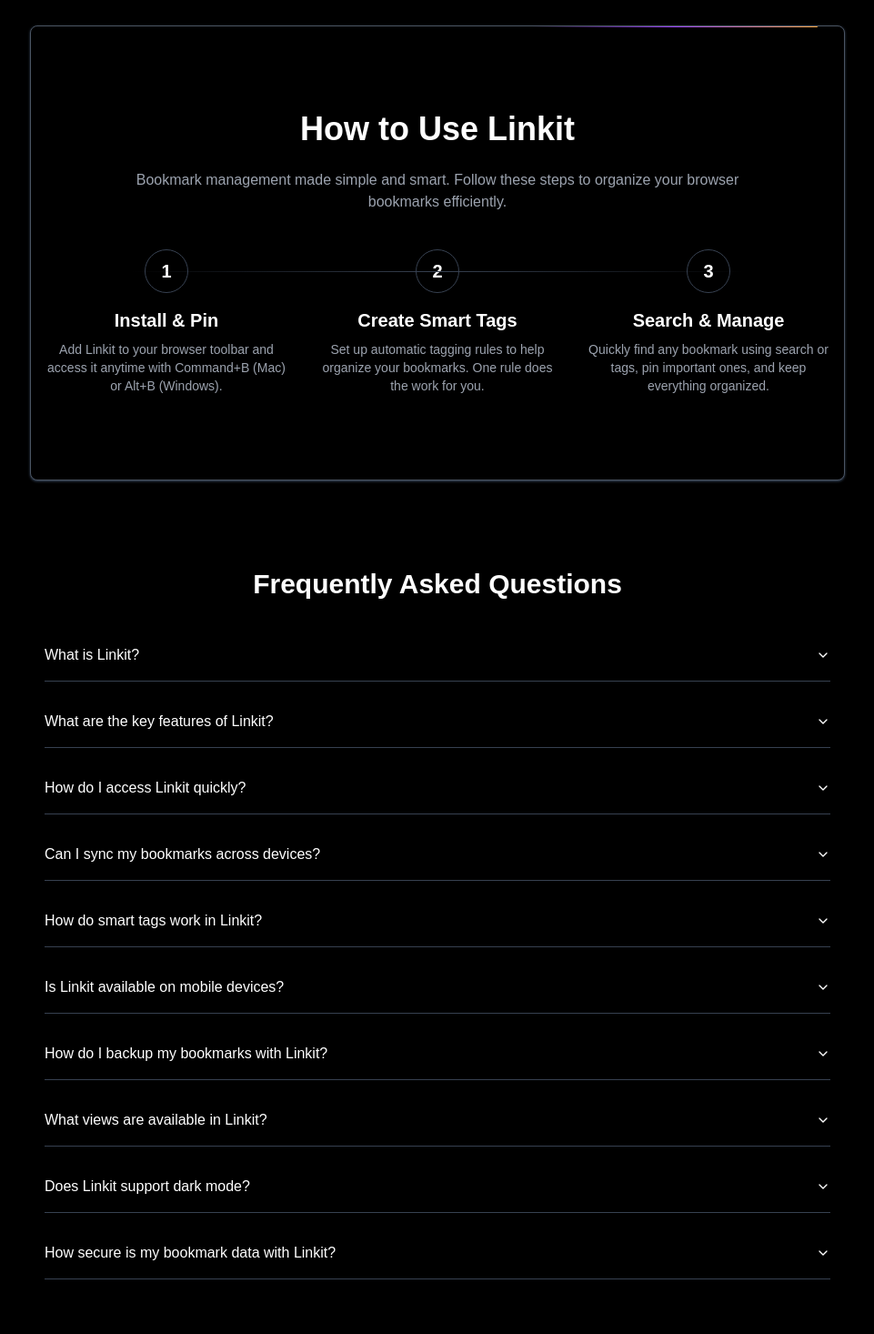
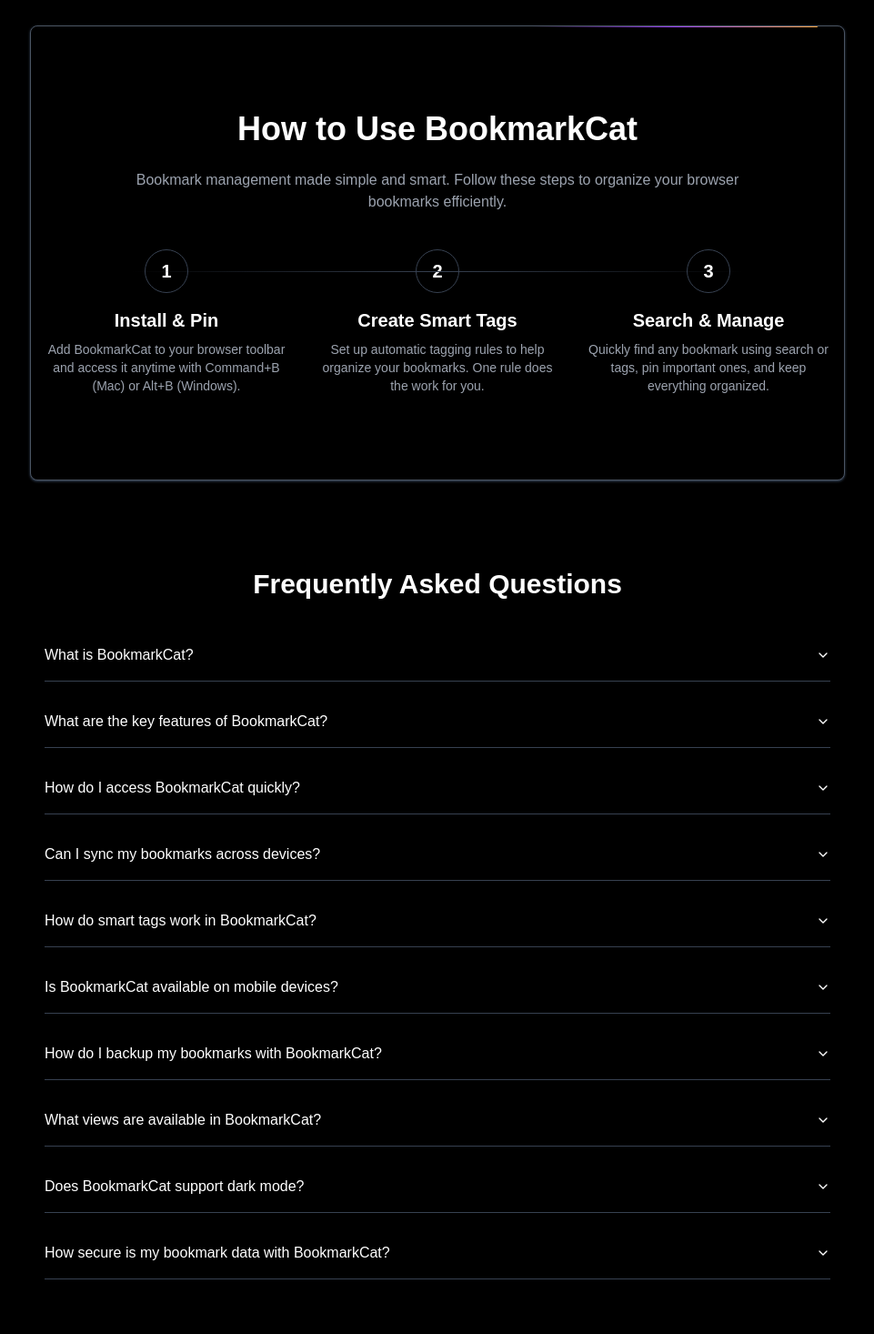
Before and after one commit to lnmput/iwithlink, a Next.js app: page / in a window 1280 px wide. Shown: the part 500-1966 px from the top of the page at 91% size, without its empty margins (159-1120 px from the left). Built offline with nearby package versions, Linux system fonts and the light colour scheme.

Commit message:
修改项目名称

```diff
--- a/package.json
+++ b/package.json
@@ -1,5 +1,5 @@
 {
-  "name": "ai2notion",
+  "name": "bookmark-cat",
   "version": "0.1.0",
   "private": true,
   "scripts": {
--- a/repopack.json
+++ b/repopack.json
@@ -1,6 +1,6 @@
 {
     "output": {
-      "filePath": "LINK IT NOW.txt",
+      "filePath": "BookmarkCat.txt",
       "style": "txt",
       "headerText": "a extension for chrome",
       "removeComments": false,
@@ -21,7 +21,7 @@
         ".plasmo",
         "*.github",
         ".idea",
-        "LINK IT NOW.*"
+        "BookmarkCat.*"
       ]
     }
   }
--- a/src/app/layout.tsx
+++ b/src/app/layout.tsx
@@ -17,7 +17,7 @@
   icons: {
     icon: 'favicon.ico',
   },
-  title: "LINK IT NOW",
+      title: "BookmarkCat",
   description: "",
 };
 
--- a/src/app/page.tsx
+++ b/src/app/page.tsx
@@ -12,12 +12,12 @@
         <h1 className="text-4xl md:text-6xl lg:text-7xl font-bold mb-6 flex items-center justify-center gap-4">
           <Image
             src="/logo.png"
-            alt="Link It Now Logo"
+                            alt="BookmarkCat Logo"
             width={70}
             height={70}
             className="w-8 md:w-14 lg:w-14 h-auto rounded"
           />
-          LINK IT NOW
+                          BookmarkCat
         </h1>
         <p>Make Your Web Bookmarks Smarter</p>
         <div className="relative">
--- a/src/app/privacy-policy/page.tsx
+++ b/src/app/privacy-policy/page.tsx
@@ -7,7 +7,7 @@
         <h1 className="text-2xl font-bold mb-4">Privacy Policy</h1>
 
         <section className="text-sm max-w-2xl">
-          <p className="mb-4">At LINK IT NOW, we are committed to protecting your privacy. This Privacy Policy explains how we collect, use, and safeguard your information when you use our Chrome extension for bookmark management.</p>
+          <p className="mb-4">At BookmarkCat, we are committed to protecting your privacy. This Privacy Policy explains how we collect, use, and safeguard your information when you use our Chrome extension for bookmark management.</p>
 
           <h2 className="text-lg font-semibold mb-2">1. Information We Collect</h2>
           <p className="mb-4">We collect only the bookmark data that you choose to manage through our extension, including bookmark titles, URLs, and any organizational structures you create. We do not collect any personal information beyond what is necessary for the core functionality of our bookmark management features.</p>
--- a/src/components/ui/faq.tsx
+++ b/src/components/ui/faq.tsx
@@ -6,44 +6,44 @@
 
   const faqItems = [
     {
-        question: "What is Linkit?",
-        answer: "Linkit is a smart bookmark manager browser extension that helps users organize and manage their bookmarks efficiently. It features automatic tag organization, quick search, and cloud sync capabilities."
+            question: "What is BookmarkCat?",
+    answer: "BookmarkCat is a smart bookmark manager browser extension that helps users organize and manage their bookmarks efficiently. It features automatic tag organization, quick search, and cloud sync capabilities."
     },
     {
-        question: "What are the key features of Linkit?",
+        question: "What are the key features of BookmarkCat?",
         answer: "Key features include smart tag rules for automatic bookmark organization, quick search with Command+K/Ctrl+K, multiple views (All, Hot, Recent, Pinned), dark mode support, and cloud sync using GitHub Gist."
     },
     {
-        question: "How do I access Linkit quickly?",
-        answer: "You can access Linkit using the keyboard shortcut Command+B (Mac) or Alt+B (Windows) once the extension is installed and pinned to your browser toolbar."
+            question: "How do I access BookmarkCat quickly?",
+    answer: "You can access BookmarkCat using the keyboard shortcut Command+B (Mac) or Alt+B (Windows) once the extension is installed and pinned to your browser toolbar."
     },
     {
         question: "Can I sync my bookmarks across devices?",
-        answer: "Yes, Linkit allows you to sync your bookmarks and settings across devices through GitHub Gist. Simply sign in with your GitHub account to enable sync functionality."
+        answer: "Yes, BookmarkCat allows you to sync your bookmarks and settings across devices through GitHub Gist. Simply sign in with your GitHub account to enable sync functionality."
     },
     {
-        question: "How do smart tags work in Linkit?",
+        question: "How do smart tags work in BookmarkCat?",
         answer: "Smart tags automatically categorize your bookmarks based on rules you create. These rules can match URL patterns or titles, helping you organize bookmarks without manual effort."
     },
     {
-        question: "Is Linkit available on mobile devices?",
-        answer: "Currently, Linkit is designed as a browser extension for desktop use. It works with major desktop browsers that support extensions."
+        question: "Is BookmarkCat available on mobile devices?",
+        answer: "Currently, BookmarkCat is designed as a browser extension for desktop use. It works with major desktop browsers that support extensions."
     },
     {
-        question: "How do I backup my bookmarks with Linkit?",
+        question: "How do I backup my bookmarks with BookmarkCat?",
         answer: "After signing in with GitHub, you can backup your bookmarks by clicking the backup button in settings. Your bookmarks will be securely stored in a GitHub Gist."
     },
     {
-        question: "What views are available in Linkit?",
-        answer: "Linkit offers multiple views: All (complete bookmark list), Hot (most visited), Recent (newly added), Pinned (important bookmarks), and Tag view (organized by tags)."
+        question: "What views are available in BookmarkCat?",
+        answer: "BookmarkCat offers multiple views: All (complete bookmark list), Hot (most visited), Recent (newly added), Pinned (important bookmarks), and Tag view (organized by tags)."
     },
     {
-        question: "Does Linkit support dark mode?",
-        answer: "Yes, Linkit includes built-in dark mode support. You can toggle between light and dark themes using the theme switch in the interface."
+        question: "Does BookmarkCat support dark mode?",
+        answer: "Yes, BookmarkCat includes built-in dark mode support. You can toggle between light and dark themes using the theme switch in the interface."
     },
     {
-        question: "How secure is my bookmark data with Linkit?",
-        answer: "Linkit prioritizes data security. Your bookmarks are stored locally in your browser and optionally in your personal GitHub Gist. No data is shared with third parties."
+        question: "How secure is my bookmark data with BookmarkCat?",
+        answer: "BookmarkCat prioritizes data security. Your bookmarks are stored locally in your browser and optionally in your personal GitHub Gist. No data is shared with third parties."
     }
 ];
 
--- a/src/components/ui/use.tsx
+++ b/src/components/ui/use.tsx
@@ -18,7 +18,7 @@
   return (
     <div className="how-to-use-container relative flex h-[500px] w-full flex-col items-center justify-center overflow-hidden rounded-lg border border-gray-600 bg-black shadow shadow-slate-700">
 
-      <h2 className="text-4xl font-bold text-center mb-6">How to Use Linkit</h2>
+              <h2 className="text-4xl font-bold text-center mb-6">How to Use BookmarkCat</h2>
       <p className="text-center mb-10 text-gray-400 max-w-2xl mx-auto">
         Bookmark management made simple and smart.
         Follow these steps to organize your browser bookmarks efficiently.
@@ -28,7 +28,7 @@
         <Step
           number={1}
           title="Install & Pin"
-          description="Add Linkit to your browser toolbar and access it anytime with Command+B (Mac) or Alt+B (Windows)."
+                      description="Add BookmarkCat to your browser toolbar and access it anytime with Command+B (Mac) or Alt+B (Windows)."
         />
         <Step
           number={2}
```
Also changed, not shown: src/app/terms-of-use/page.tsx (+5 -5 lines), 1 other file (tests, documents, lock files or other folders).
